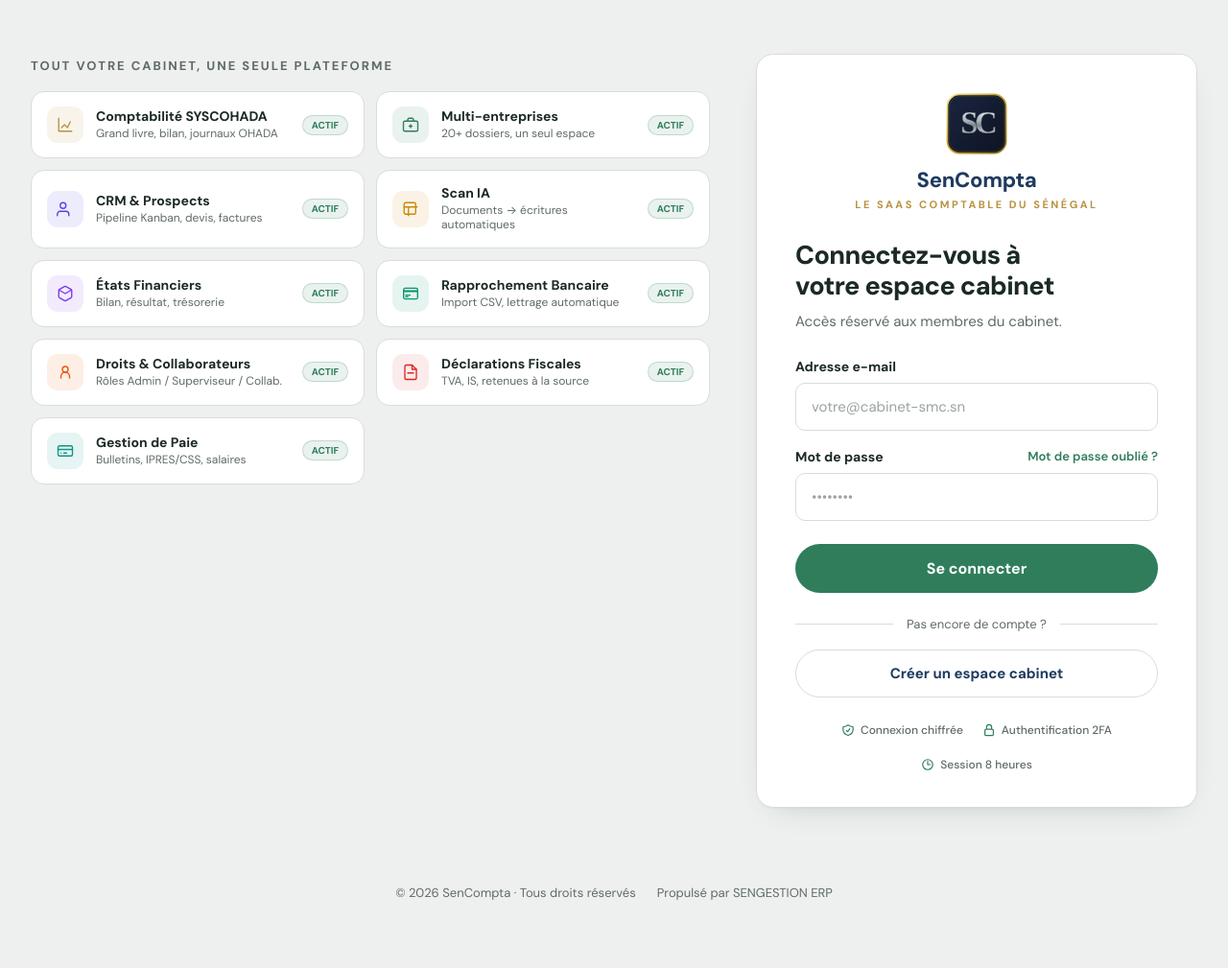
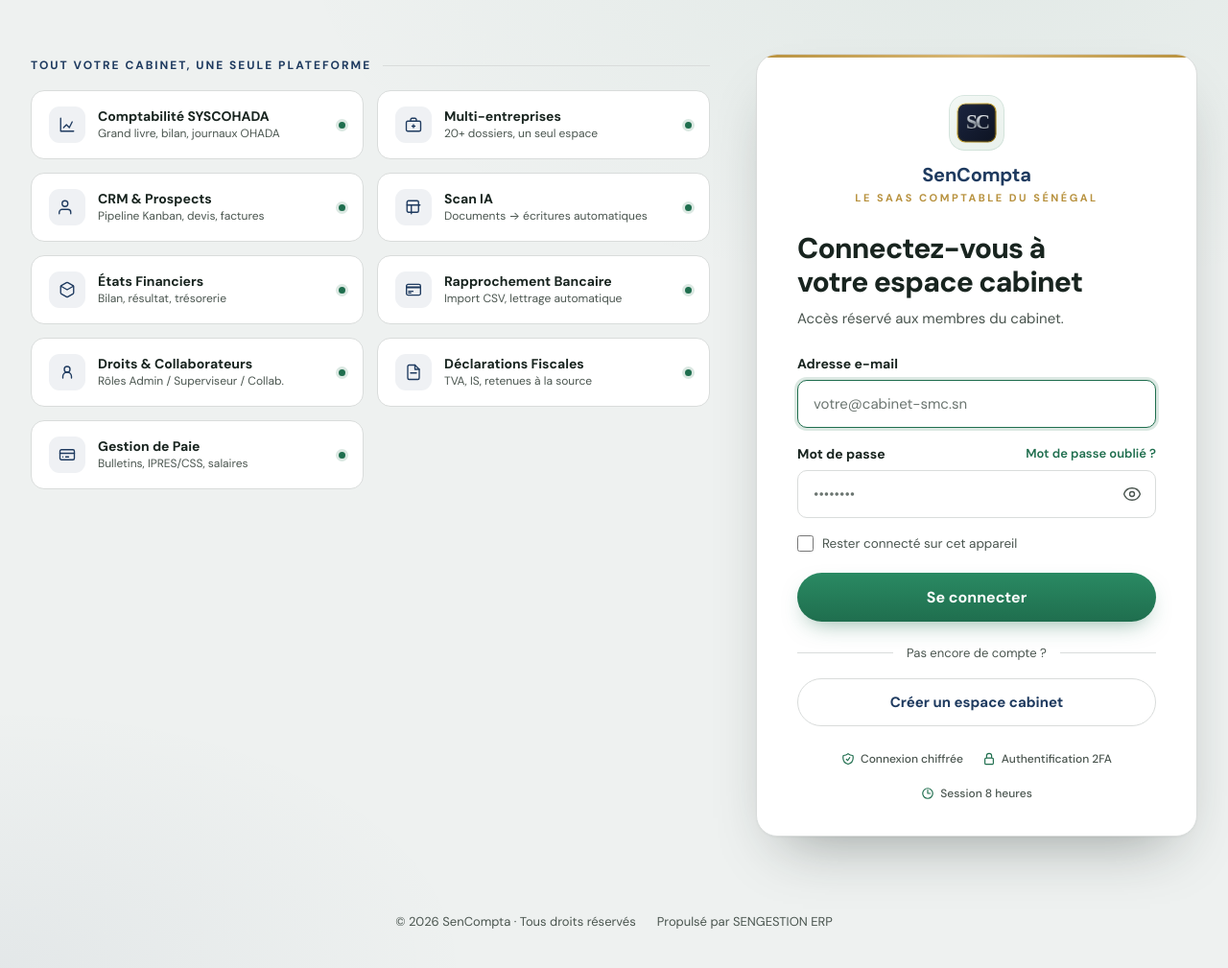
Before and after one commit to seck1/sen-compta, a PHP site: page /sencompta/ in a window 1280 px wide. Shown: the whole page at 96% size. Before the commit the page ends 938 px from the top, so only its background shows below. Run offline with PHP 8.4, Linux system fonts and the light colour scheme; some libraries are stand-ins or nearby versions.

Commit message:
design(login): premium - audit 3 experts (visuel + UX + branding)
- Vert SenCompta personnalise (#1f6e4e, distinct de Sage) + accents or conserves
- Icones modules monochromes navy (fini les 8 couleurs) + badges -> points verts discrets
- Carte renforcee : ombre profonde + filet or signature + logo sur pastille
- UX: oeil afficher mot de passe, case rester connecte, etat de chargement, autofocus intelligent
- A11y: contrastes WCAG (muted fonce), focus-visible clavier, role=alert sur erreur
- Fond avec degrade subtil (moins plat), focus champs vert coherent

Co-Authored-By: Claude Opus 4.8 (1M context) <noreply@anthropic.com>

```diff
--- a/views/auth/login.php
+++ b/views/auth/login.php
@@ -10,14 +10,17 @@
 *, *::before, *::after { box-sizing: border-box; margin: 0; padding: 0; }
 
 :root {
-    --green:      #2f7d5b;
-    --green-dark: #276a4d;
+    /* Vert SenCompta : plus profond et chaud que le vert Sage (#2f7d5b) */
+    --green:      #1f6e4e;
+    --green-dark: #18583f;
+    --green-light:#2a8a63;
     --navy:       #1e3a5f;
     --gold:       #b8923f;
-    --ink:        #1b2a23;
-    --muted:      #5f6b66;
+    --gold-light: #d9b876;
+    --ink:        #18241f;
+    --muted:      #4a554f;   /* fonce pour WCAG AA */
     --line:       #d9dcdb;
-    --bg:         #eef0f0;
+    --bg:         #eef1f0;
     --white:      #ffffff;
 }
 
@@ -25,7 +28,10 @@ html, body {
     min-height: 100%;
     font-family: 'DM Sans', -apple-system, sans-serif;
     color: var(--ink);
-    background: var(--bg);
+    background:
+        radial-gradient(1200px 600px at 80% -5%, rgba(31,110,78,0.06), transparent 60%),
+        radial-gradient(900px 500px at 0% 100%, rgba(30,58,95,0.05), transparent 55%),
+        var(--bg);
     overflow-x: hidden;
     -webkit-font-smoothing: antialiased;
 }
@@ -46,21 +52,32 @@ html, body {
 
 /* ============ CARTE DE CONNEXION ============ */
 .card {
+    position: relative; overflow: hidden;
     width: 100%;
     background: var(--white);
     border: 1px solid var(--line);
-    border-radius: 18px;
-    padding: 40px 40px 36px;
-    box-shadow: 0 1px 2px rgba(0,0,0,0.04), 0 12px 34px -22px rgba(27,42,35,0.3);
+    border-radius: 22px;
+    padding: 42px 42px 36px;
+    box-shadow: 0 1px 2px rgba(0,0,0,0.04), 0 30px 60px -28px rgba(24,36,31,0.42);
     animation: rise .5s ease both;
 }
+/* Filet or — signature premium */
+.card::before {
+    content: ''; position: absolute; top: 0; left: 0; right: 0; height: 3px;
+    background: linear-gradient(90deg, var(--gold), var(--gold-light), var(--gold));
+}
 
-.card-logo { display: flex; flex-direction: column; align-items: center; margin-bottom: 30px; }
-.card-logo img { width: 64px; height: 64px; object-fit: contain; }
-.card-logo .name { font-size: 22px; font-weight: 800; color: var(--navy); margin-top: 12px; letter-spacing: -0.3px; }
+.card-logo { display: flex; flex-direction: column; align-items: center; margin-bottom: 28px; }
+.card-logo img {
+    width: 58px; height: 58px; object-fit: contain;
+    padding: 8px; border-radius: 16px;
+    background: linear-gradient(160deg, #f2f7f4, #e9f1ec);
+    box-shadow: inset 0 0 0 1px rgba(31,110,78,0.12);
+}
+.card-logo .name { font-size: 20px; font-weight: 700; color: var(--navy); margin-top: 12px; letter-spacing: -0.2px; }
 .card-logo .sub  { font-size: 11px; letter-spacing: 2.5px; text-transform: uppercase; color: var(--gold); margin-top: 4px; font-weight: 700; }
 
-.card h1 { font-size: 27px; font-weight: 800; line-height: 1.2; color: var(--ink); letter-spacing: -0.6px; }
+.card h1 { font-size: 30px; font-weight: 800; line-height: 1.18; color: var(--ink); letter-spacing: -0.8px; max-width: 22ch; text-wrap: balance; }
 .card .lead { font-size: 15px; color: var(--muted); margin-top: 10px; margin-bottom: 28px; }
 
 .field { margin-bottom: 18px; }
@@ -77,29 +94,52 @@ html, body {
     border-radius: 10px;
     transition: border-color .15s, box-shadow .15s;
 }
-.field input::placeholder { color: #9aa3a0; }
+.field input::placeholder { color: #6b7570; }
 .field input:focus {
     outline: none;
-    border-color: var(--gold);
-    box-shadow: 0 0 0 3px rgba(184,146,63,0.18);
+    border-color: var(--green);
+    box-shadow: 0 0 0 3px rgba(31,110,78,0.16);
 }
+
+/* Champ mot de passe avec oeil */
+.pw-wrap { position: relative; }
+.pw-wrap input { padding-right: 48px; }
+.pw-toggle {
+    position: absolute; right: 6px; top: 50%; transform: translateY(-50%);
+    width: 38px; height: 38px; border: none; background: none; cursor: pointer;
+    display: flex; align-items: center; justify-content: center;
+    color: var(--muted); border-radius: 8px; transition: color .15s, background .15s;
+}
+.pw-toggle:hover { color: var(--green); background: rgba(31,110,78,0.06); }
+.pw-toggle svg { width: 20px; height: 20px; }
+
+/* Case "rester connecte" */
+.remember { display: flex; align-items: center; gap: 9px; margin: 4px 0 18px; cursor: pointer; }
+.remember input { width: 17px; height: 17px; accent-color: var(--green); cursor: pointer; }
+.remember span { font-size: 13.5px; color: var(--muted); }
 
 .btn-primary {
     width: 100%;
     padding: 15px;
-    margin-top: 6px;
+    margin-top: 4px;
     font-family: inherit; font-size: 16px; font-weight: 700;
     color: #fff;
-    background: var(--green);
+    background: linear-gradient(180deg, var(--green-light), var(--green));
     border: none; border-radius: 999px;
     cursor: pointer;
-    transition: background .15s, transform .15s;
+    box-shadow: 0 10px 24px -10px rgba(31,110,78,0.55);
+    transition: box-shadow .18s, transform .15s, filter .15s;
 }
-.btn-primary:hover { background: var(--green-dark); }
+.btn-primary:hover { box-shadow: 0 14px 28px -10px rgba(31,110,78,0.65); filter: brightness(1.05); }
 .btn-primary:active { transform: translateY(1px); }
+.btn-primary:disabled { opacity: 0.7; cursor: wait; }
 
 .forgot-link { font-size: 13px; color: var(--green); text-decoration: none; font-weight: 600; }
 .forgot-link:hover { text-decoration: underline; }
+
+a:focus-visible, button:focus-visible, input:focus-visible {
+    outline: 3px solid rgba(31,110,78,0.45); outline-offset: 2px;
+}
 
 .divider { display: flex; align-items: center; gap: 14px; margin: 24px 0 18px; color: var(--muted); font-size: 13px; }
 .divider::before, .divider::after { content: ''; flex: 1; height: 1px; background: var(--line); }
@@ -110,7 +150,7 @@ html, body {
     color: var(--navy); font-size: 15px; font-weight: 700; text-decoration: none;
     transition: all .15s; background: #fff;
 }
-.btn-outline:hover { border-color: var(--green); color: var(--green); background: #f5faf7; }
+.btn-outline:hover { border-color: var(--gold); color: var(--gold); background: #fdfaf3; }
 
 .alert-error {
     display: flex; align-items: center; gap: 10px;
@@ -124,22 +164,30 @@ html, body {
 .trust span { display: flex; align-items: center; gap: 6px; font-size: 12px; color: var(--muted); font-weight: 500; }
 .trust svg { width: 14px; height: 14px; color: var(--green); }
 
-/* ============ MODULES (colonne droite) ============ */
+/* ============ MODULES (colonne) ============ */
 .modules-section { width: 100%; }
-.modules-title { font-size: 13px; font-weight: 700; letter-spacing: 2px; text-transform: uppercase; color: var(--muted); margin-bottom: 18px; }
-.modules-grid { display: grid; grid-template-columns: 1fr 1fr; gap: 12px; }
+.modules-title {
+    font-size: 12px; font-weight: 700; letter-spacing: 2px; text-transform: uppercase;
+    color: var(--navy); margin-bottom: 18px;
+    display: flex; align-items: center; gap: 12px;
+}
+.modules-title::after { content: ''; flex: 1; height: 1px; background: var(--line); }
+.modules-grid { display: grid; grid-template-columns: 1fr 1fr; gap: 14px; }
 .mod-card {
     display: flex; align-items: center; gap: 13px;
-    padding: 15px 16px;
+    padding: 16px 18px;
     background: var(--white); border: 1px solid var(--line); border-radius: 14px;
     transition: transform .2s, box-shadow .2s, border-color .2s;
 }
-.mod-card:hover { transform: translateY(-2px); box-shadow: 0 10px 22px -14px rgba(27,42,35,0.25); border-color: rgba(47,125,91,0.35); }
-.mod-icon { width: 38px; height: 38px; flex-shrink: 0; border-radius: 11px; display: flex; align-items: center; justify-content: center; }
+.mod-card:hover { transform: translateY(-2px); box-shadow: 0 10px 22px -14px rgba(24,36,31,0.2); border-color: rgba(31,110,78,0.32); }
+/* Icones monochromes navy (discipline chromatique premium) */
+.mod-icon { width: 38px; height: 38px; flex-shrink: 0; border-radius: 11px; display: flex; align-items: center; justify-content: center; background: rgba(30,58,95,0.07); }
+.mod-icon svg { stroke: var(--navy); }
 .mod-body { flex: 1; min-width: 0; }
 .mod-title { font-size: 14px; font-weight: 700; color: var(--ink); line-height: 1.2; }
 .mod-desc  { font-size: 12px; color: var(--muted); margin-top: 2px; line-height: 1.3; }
-.mod-badge { font-size: 10px; font-weight: 700; padding: 3px 9px; border-radius: 20px; flex-shrink: 0; text-transform: uppercase; background: rgba(47,125,91,0.1); color: var(--green); border: 1px solid rgba(47,125,91,0.22); }
+/* Badge "Actif" -> point vert discret */
+.mod-badge { width: 7px; height: 7px; padding: 0; border: none; flex-shrink: 0; font-size: 0; background: var(--green); border-radius: 50%; box-shadow: 0 0 0 3px rgba(31,110,78,0.16); }
 
 .foot { grid-column: 1 / -1; order: 3; margin-top: 32px; display: flex; gap: 22px; flex-wrap: wrap; justify-content: center; }
 .foot a, .foot span { font-size: 13px; color: var(--muted); text-decoration: none; }
@@ -177,11 +225,11 @@ html, body {
             <div class="sub">Le SaaS Comptable du Sénégal</div>
         </div>
 
-        <h1>Connectez-vous à<br>votre espace cabinet</h1>
+        <h1>Connectez-vous à votre espace cabinet</h1>
         <p class="lead">Accès réservé aux membres du cabinet.</p>
 
         <?php if ($error): ?>
-        <div class="alert-error">
+        <div class="alert-error" role="alert" id="login-error">
             <svg xmlns="http://www.w3.org/2000/svg" fill="none" viewBox="0 0 24 24" stroke-width="1.5" stroke="currentColor">
                 <path stroke-linecap="round" stroke-linejoin="round" d="M12 9v3.75m-9.303 3.376c-.866 1.5.217 3.374 1.948 3.374h14.71c1.73 0 2.813-1.874 1.948-3.374L13.949 3.378c-.866-1.5-3.032-1.5-3.898 0L2.697 16.126z" />
             </svg>
@@ -189,14 +237,15 @@ html, body {
         </div>
         <?php endif; ?>
 
-        <form method="POST" action="<?= APP_URL ?>/login/post" autocomplete="on">
+        <form method="POST" action="<?= APP_URL ?>/login/post" autocomplete="on" id="loginForm">
 
             <div class="field">
                 <label for="email">Adresse e-mail</label>
                 <input type="email" id="email" name="email"
                        placeholder="votre@cabinet-smc.sn"
                        value="<?= e($_POST['email'] ?? '') ?>"
-                       required autocomplete="email">
+                       required autocomplete="email"
+                       <?= empty($_POST['email']) ? 'autofocus' : '' ?>>
             </div>
 
             <div class="field">
@@ -204,13 +253,23 @@ html, body {
                     <label for="password">Mot de passe</label>
                     <a href="<?= APP_URL ?>/mot-de-passe-oublie" class="forgot-link">Mot de passe oublié ?</a>
                 </div>
-                <input type="password" id="password" name="password"
-                       placeholder="••••••••"
-                       required autocomplete="current-password">
+                <div class="pw-wrap">
+                    <input type="password" id="password" name="password"
+                           placeholder="••••••••"
+                           required autocomplete="current-password">
+                    <button type="button" class="pw-toggle" id="pwToggle" aria-label="Afficher le mot de passe" aria-pressed="false">
+                        <svg xmlns="http://www.w3.org/2000/svg" fill="none" viewBox="0 0 24 24" stroke-width="1.6" stroke="currentColor"><path stroke-linecap="round" stroke-linejoin="round" d="M2.036 12.322a1.012 1.012 0 010-.639C3.423 7.51 7.36 4.5 12 4.5c4.638 0 8.573 3.007 9.963 7.178.07.207.07.431 0 .639C20.577 16.49 16.64 19.5 12 19.5c-4.638 0-8.573-3.007-9.963-7.178z"/><path stroke-linecap="round" stroke-linejoin="round" d="M15 12a3 3 0 11-6 0 3 3 0 016 0z"/></svg>
+                    </button>
+                </div>
             </div>
 
+            <label class="remember">
+                <input type="checkbox" name="remember" value="1">
+                <span>Rester connecté sur cet appareil</span>
+            </label>
+
             <?= csrfField() ?>
-            <button type="submit" class="btn-primary">Se connecter</button>
+            <button type="submit" class="btn-primary" id="submitBtn">Se connecter</button>
 
         </form>
 
@@ -254,8 +313,8 @@ $modules = [
 ];
 foreach ($modules as $m): ?>
             <div class="mod-card">
-                <div class="mod-icon" style="background:<?= $m['bg'] ?>">
-                    <svg width="18" height="18" viewBox="0 0 24 24" fill="none" stroke="<?= $m['stroke'] ?>" stroke-width="1.8" stroke-linecap="round" stroke-linejoin="round"><?= $m['svg'] ?></svg>
+                <div class="mod-icon">
+                    <svg width="18" height="18" viewBox="0 0 24 24" fill="none" stroke="currentColor" stroke-width="1.8" stroke-linecap="round" stroke-linejoin="round"><?= $m['svg'] ?></svg>
                 </div>
                 <div class="mod-body">
                     <div class="mod-title"><?= $m['title'] ?></div>
@@ -274,5 +333,23 @@ foreach ($modules as $m): ?>
     </div>
 
 </div>
+<script>
+// Oeil : afficher/masquer le mot de passe
+(function(){
+  var t = document.getElementById('pwToggle'), p = document.getElementById('password');
+  if (t && p) t.addEventListener('click', function(){
+    var show = p.type === 'password';
+    p.type = show ? 'text' : 'password';
+    t.setAttribute('aria-pressed', show);
+    t.setAttribute('aria-label', show ? 'Masquer le mot de passe' : 'Afficher le mot de passe');
+  });
+  // Etat de chargement (evite le double-submit)
+  var f = document.getElementById('loginForm'), b = document.getElementById('submitBtn');
+  if (f && b) f.addEventListener('submit', function(){ b.disabled = true; b.textContent = 'Connexion…'; });
+  // Autofocus mot de passe si email deja rempli
+  var e = document.getElementById('email');
+  if (e && e.value && p) p.focus();
+})();
+</script>
 </body>
 </html>
```
